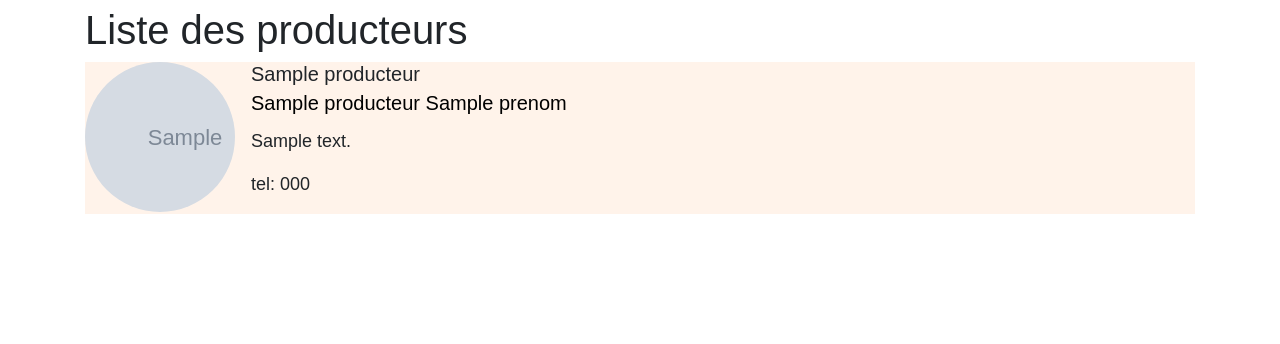
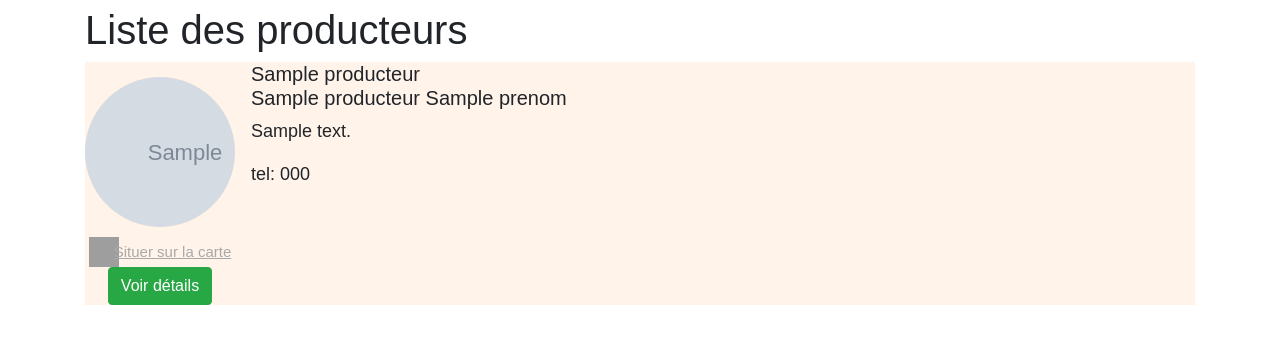
Before and after one commit to Gael-Mousset/FiFruitEtLegume, a Symfony app: template FiFruitEtLegume/templates/Producteur/index.html.twig in a window 1280 px wide. Shown: the part 76-420 px from the top of the page. Run offline with Twig, Linux system fonts and the light colour scheme; the template is opened without the code that fills it: most values are stand-ins (such as "Sample title", 1, 10 or a date in 2020); grey boxes marked "Sample" are stand-in pictures; some libraries are stand-ins or nearby versions; grey boxes are pictures that could not be loaded.

Commit message:
[fix] images Producteurs

```diff
--- a/FiFruitEtLegume/templates/Producteur/index.html.twig
+++ b/FiFruitEtLegume/templates/Producteur/index.html.twig
@@ -6,11 +6,12 @@
         .example-wrapper code { background: #F5F5F5; padding: 2px 6px; }
 
         a{
-            outline: none;
-            text-decoration: none;
-            color: black;
+            color: darkgrey;
         }
-        a:hover{color: #44a044}
+        a:hover{
+            color: limegreen;
+        }
+
         .image {
             background-size: cover;
             width: 150px;
@@ -26,12 +27,22 @@
         <h1>Liste des producteurs</h1>
         {% for pdct in producteurs %}
             <div class="media" style="background-color: #fff3ea">
-                <div class="image mr-3 rounded-circle" style="background-image:url({{ pdct.photo }})"><img src="{{ pdct.photo }}" alt="" /></div>
+                <div>
+                    <div class="image mr-3 rounded-circle" style="background-image:url({{ pdct.photo }}); margin-top: 15px;">
+                        <img src="{{ pdct.photo }}" alt="" />
+                    </div>
+                    <div style="text-align: center; width: 150px; margin-top: 10px">
+                        <img src="location-icon" alt="" style="width: 30px; height: 30px; margin-right: -10px"/>
+                        <a style="font-size: 15px; text-decoration: underline;" href="/">Situer sur la carte</a>
+                        <br>
+                        <a class="btn btn-success my-2 my-sm-0" role="button" href="/detailproducteur/{{ pdct.id }}" >Voir détails</a>
+                    </div>
+                </div>
+
                 <div class="media-body">
-                    <h5>{{ pdct.nomdelentreprise }} <br>
-                        <a class="navbar-brand" href="/detailproducteur/{{ pdct.id }}">
-                            {{ pdct.nom}} {{ pdct.prenom }}
-                        </a>
+                    <h5>{{ pdct.nomdelentreprise }}
+                        <br>
+                        {{ pdct.nom}} {{ pdct.prenom }}
                     </h5>
                     <p>{{ pdct.description }}</p>
                     <p>tel: {{ pdct.telephone }}</p>
```
Also changed, not shown: FiFruitEtLegume/src/Kernel.php (+9 -0 lines).
